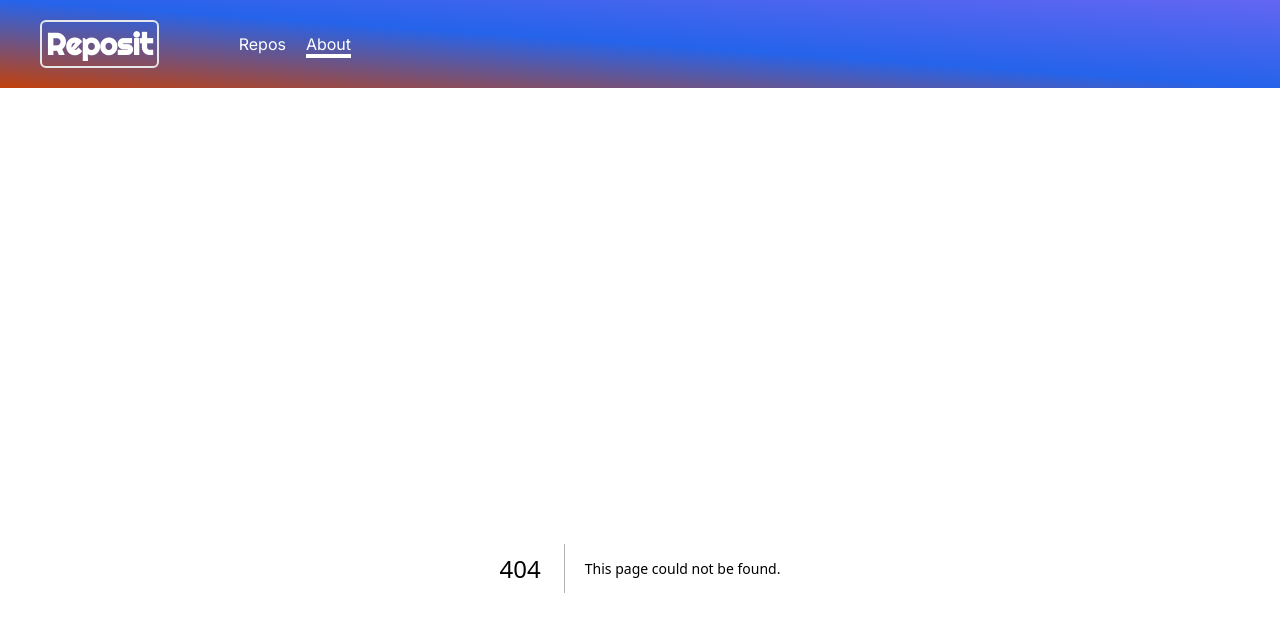
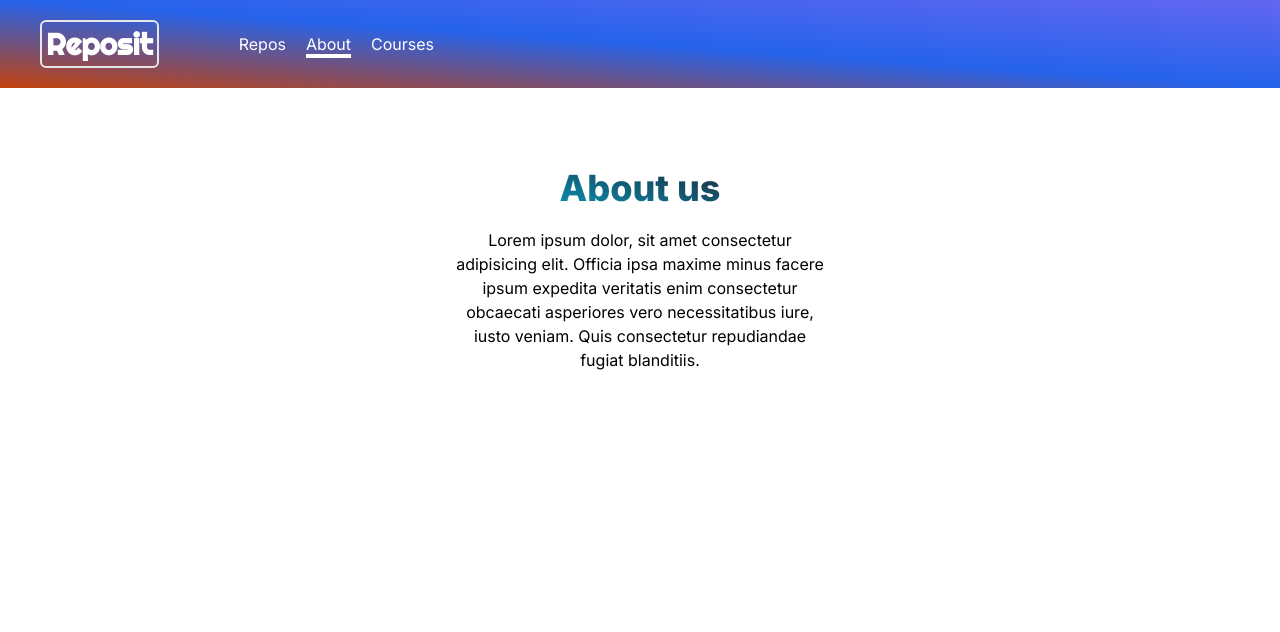
Before and after one commit to belloshehu/repository-api, a Next.js app: page /about in a window 1280 px wide. Before the commit this address had no page. Shown: the top 632 px of the page. Built offline with nearby package versions, Linux system fonts and the light colour scheme.

Commit message:
Add about page

```diff
--- /dev/null
+++ b/app/about/page.tsx
@@ -0,0 +1,24 @@
+import React from "react";
+
+export const metadata = {
+  title: "About us",
+  description: "We are leaders in web dev, mobile dev and many more areas",
+};
+const AboutPage = () => {
+  return (
+    <div className="text-center flex flex-col items-center gap-5 justify-center w-full lg:w-1/3 m-auto">
+      <h1 className="text-transparent bg-clip-text bg-gradient-to-bl from-slate-800 to-cyan-600 text-2xl font-semiblod lg:font-extrabold lg:text-4xl">
+        About us
+      </h1>
+
+      <p>
+        Lorem ipsum dolor, sit amet consectetur adipisicing elit. Officia ipsa
+        maxime minus facere ipsum expedita veritatis enim consectetur obcaecati
+        asperiores vero necessitatibus iure, iusto veniam. Quis consectetur
+        repudiandae fugiat blanditiis.
+      </p>
+    </div>
+  );
+};
+
+export default AboutPage;
--- a/app/components/Header.tsx
+++ b/app/components/Header.tsx
@@ -13,6 +13,10 @@ const links = [
   {
     linkText: "About",
     path: "/about",
+  },
+  {
+    linkText: "Courses",
+    path: "/courses",
   },
 ];
 export default function Header() {
```
